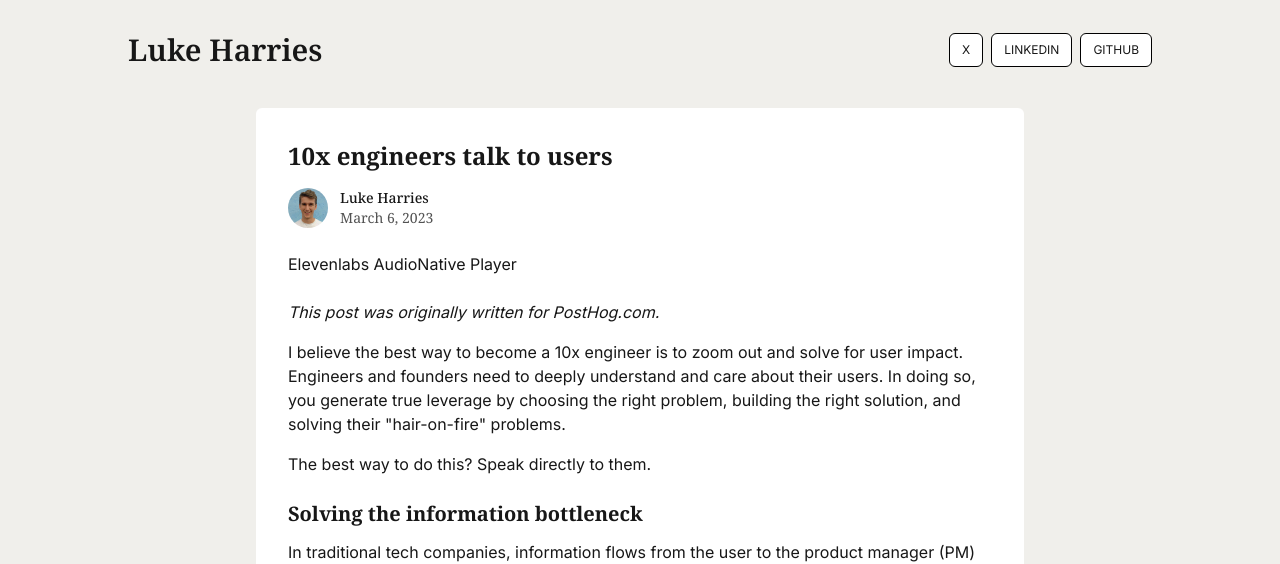
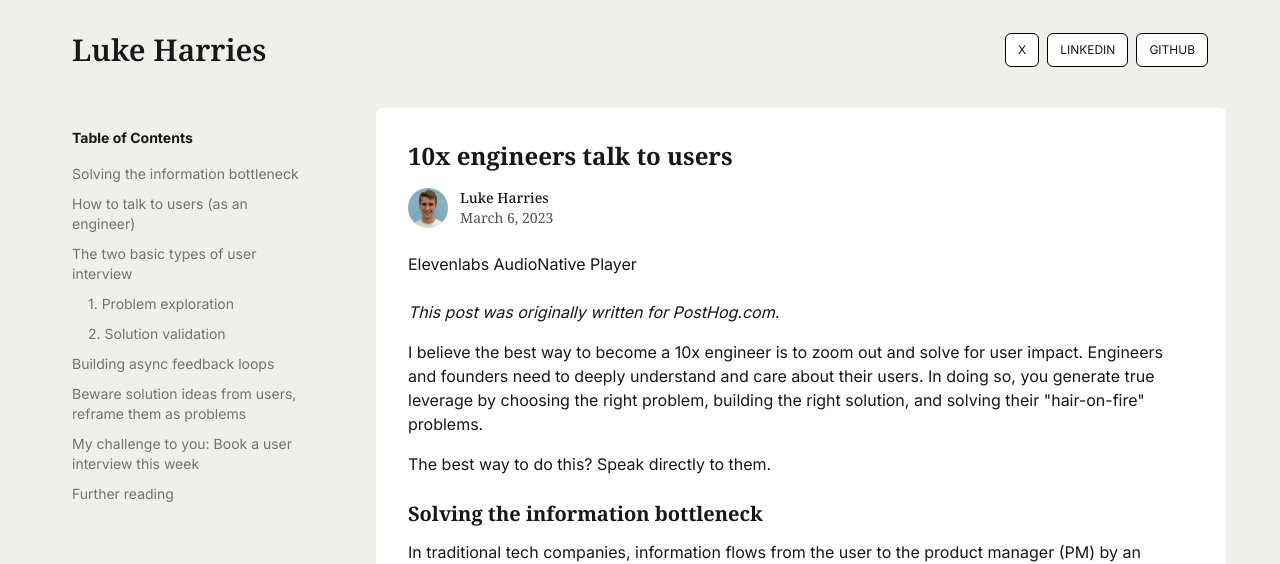
Before and after one commit to lharries/harries.co, a Next.js app: page /10x-engineers-do-user-interviews in a window 1280 px wide. Shown: the top 564 px of the page. Built offline with nearby package versions, Linux system fonts and the light colour scheme.

Commit message:
added table of contents

```diff
--- a/app/[post]/page.tsx
+++ b/app/[post]/page.tsx
@@ -5,6 +5,7 @@ import Image from "next/image";
 import { Container, Card, NavBar, Markdown } from "../components";
 import { formatDate } from "@/lib/utils";
 import ElevenLabsAudioNative from "@/app/audio-native";
+import { TableOfContents } from "../components/TableOfContents";
 
 export async function generateStaticParams() {
   const directories = fs
@@ -79,11 +80,30 @@ export default async function Post({
   const { post } = await params;
   const { frontmatter, content } = await getPost(post);
 
+  // Extract headings from markdown content
+  const headings = content
+    .split("\n")
+    .filter((line) => line.startsWith("##"))
+    .map((line) => {
+      const level = line.match(/^#+/)?.[0].length || 2;
+      const text = line.replace(/^#+\s/, "");
+      const id = text.toLowerCase().replace(/[^\w]+/g, "-");
+      return { id, text, level };
+    });
+
   return (
     <div>
       <NavBar />
       <div className="mt-10 pb-40">
-        <Container className="max-w-screen-md">
+        <Container>
+          <div
+            className={`grid grid-cols-1 ${
+              headings.length > 0
+                ? "lg:grid-cols-[240px_850px]"
+                : "lg:grid-cols-[850px] justify-center"
+            } gap-8 lg:gap-16`}
+          >
+            <TableOfContents headings={headings} />
             <Card>
               <h1 className="text-2xl font-bold font-serif">
                 {frontmatter.title}
@@ -116,6 +136,7 @@ export default async function Post({
                 <Markdown body={content} />
               </div>
             </Card>
+          </div>
         </Container>
       </div>
     </div>
--- a/app/components.tsx
+++ b/app/components.tsx
@@ -51,7 +51,7 @@ export const Container = ({
   className?: string;
 }) => {
   return (
-    <div className={`max-w-screen-lg m-auto ${className}`}>{children}</div>
+    <div className={`max-w-[1200px] mx-auto px-8 ${className}`}>{children}</div>
   );
 };
 
@@ -150,18 +150,50 @@ export const Markdown = ({
           {children}
         </CustomParagraph>
       ),
-      h1: ({ children }) => (
-        <h1 className="text-2xl font-bold font-serif mb-4 mt-8">{children}</h1>
-      ),
-      h2: ({ children }) => (
-        <h2 className="text-xl font-bold font-serif mb-3 mt-6">{children}</h2>
-      ),
-      h3: ({ children }) => (
-        <h3 className="text-lg font-bold font-serif mb-2 mt-4">{children}</h3>
-      ),
-      h4: ({ children }) => (
-        <h4 className="text-base font-bold font-serif mb-2 mt-4">{children}</h4>
-      ),
+      h1: ({ children }) => {
+        const id =
+          typeof children === "string"
+            ? children.toLowerCase().replace(/[^\w]+/g, "-")
+            : "";
+        return (
+          <h1 id={id} className="text-2xl font-bold font-serif mb-4 mt-8">
+            {children}
+          </h1>
+        );
+      },
+      h2: ({ children }) => {
+        const id =
+          typeof children === "string"
+            ? children.toLowerCase().replace(/[^\w]+/g, "-")
+            : "";
+        return (
+          <h2 id={id} className="text-xl font-bold font-serif mb-3 mt-6">
+            {children}
+          </h2>
+        );
+      },
+      h3: ({ children }) => {
+        const id =
+          typeof children === "string"
+            ? children.toLowerCase().replace(/[^\w]+/g, "-")
+            : "";
+        return (
+          <h3 id={id} className="text-lg font-bold font-serif mb-2 mt-4">
+            {children}
+          </h3>
+        );
+      },
+      h4: ({ children }) => {
+        const id =
+          typeof children === "string"
+            ? children.toLowerCase().replace(/[^\w]+/g, "-")
+            : "";
+        return (
+          <h4 id={id} className="text-base font-bold font-serif mb-2 mt-4">
+            {children}
+          </h4>
+        );
+      },
       ul: ({ children }: React.ComponentPropsWithoutRef<"ul">) => (
         <ul className="list-disc pl-5 mb-4 not-prose text-base [&_ul]:mb-0 [&_ol]:mb-0">
           {children}
@@ -266,11 +298,8 @@ export const Project = ({
 export const NavBar = () => {
   return (
     <Container>
-      <div className="flex flex-col md:flex-row gap-4 md:gap-0 mt-8 justify-between px-8 lg:px-0 items-center">
-        <Link
-          href="/"
-          className="font-semibold text-3xl font-serif text-center"
-        >
+      <div className="flex flex-col md:flex-row gap-4 md:gap-0 mt-8 justify-between items-center">
+        <Link href="/" className="font-semibold text-3xl font-serif">
           Luke Harries
         </Link>
         <div className="flex gap-2">
@@ -288,3 +317,5 @@ export const NavBar = () => {
     </Container>
   );
 };
+
+export { TableOfContents } from "./components/TableOfContents";
--- /dev/null
+++ b/app/components/TableOfContents.tsx
@@ -0,0 +1,93 @@
+"use client";
+
+import { useEffect, useState, useRef } from "react";
+import { cn } from "@/lib/utils";
+
+interface TOCItem {
+  id: string;
+  text: string;
+  level: number;
+}
+
+interface TableOfContentsProps {
+  headings: TOCItem[];
+}
+
+export function TableOfContents({ headings }: TableOfContentsProps) {
+  const [activeId, setActiveId] = useState<string>("");
+  const isAutoScrolling = useRef(false);
+
+  useEffect(() => {
+    const handleScroll = () => {
+      if (isAutoScrolling.current) {
+        return;
+      }
+
+      // Clear the active highlight
+      setActiveId("");
+    };
+
+    window.addEventListener("scroll", handleScroll);
+
+    return () => {
+      window.removeEventListener("scroll", handleScroll);
+    };
+  }, []);
+
+  const handleClick = (e: React.MouseEvent<HTMLAnchorElement>, id: string) => {
+    e.preventDefault();
+    setActiveId(id);
+
+    // Scroll to the heading
+    const element = document.getElementById(id);
+    if (element) {
+      isAutoScrolling.current = true;
+      const offset = 80;
+      const elementPosition = element.getBoundingClientRect().top;
+      const offsetPosition = elementPosition + window.pageYOffset - offset;
+
+      window.scrollTo({
+        top: offsetPosition,
+        behavior: "smooth",
+      });
+
+      // Reset the autoScrolling flag after animation completes
+      setTimeout(() => {
+        isAutoScrolling.current = false;
+      }, 1000);
+    }
+  };
+
+  if (headings.length === 0) {
+    return null;
+  }
+
+  return (
+    <nav className="hidden lg:block sticky top-32 max-h-[calc(100vh-12rem)] overflow-y-auto pb-8">
+      <h2 className="text-sm font-bold mb-4 text-neutral-900">
+        Table of Contents
+      </h2>
+      <ul className="space-y-2.5 text-sm">
+        {headings.map((heading) => (
+          <li
+            key={heading.id}
+            style={{ paddingLeft: `${(heading.level - 2) * 1}rem` }}
+          >
+            <a
+              href={`#${heading.id}`}
+              onClick={(e) => handleClick(e, heading.id)}
+              className={cn(
+                "transition-colors duration-100 hover:text-neutral-900",
+                activeId === heading.id
+                  ? "text-neutral-900 font-medium"
+                  : "text-neutral-500"
+              )}
+            >
+              {heading.text}
+            </a>
+          </li>
+        ))}
+      </ul>
+    </nav>
+  );
+}
--- a/lib/utils.ts
+++ b/lib/utils.ts
@@ -1,3 +1,10 @@
+import { type ClassValue, clsx } from "clsx";
+import { twMerge } from "tailwind-merge";
+
+export function cn(...inputs: ClassValue[]) {
+  return twMerge(clsx(inputs));
+}
+
 export function formatDate(date: string) {
   return new Date(date).toLocaleDateString("en-US", {
     year: "numeric",
--- a/package.json
+++ b/package.json
@@ -12,6 +12,7 @@
     "@11labs/react": "^0.0.2",
     "@next/third-parties": "^15.0.3",
     "@types/react-syntax-highlighter": "^15.5.13",
+    "clsx": "^2.1.1",
     "gray-matter": "^4.0.3",
     "katex": "^0.16.21",
     "next": "15.0.1",
@@ -20,7 +21,8 @@
     "react-markdown": "^9.0.1",
     "react-syntax-highlighter": "^15.6.1",
     "rehype-katex": "^7.0.1",
-    "remark-math": "^6.0.0"
+    "remark-math": "^6.0.0",
+    "tailwind-merge": "^3.0.2"
   },
   "devDependencies": {
     "@types/node": "^20",
```
Also changed, not shown: 1 other file (tests, documents, lock files or other folders). Lines whose indentation alone changed are shown as unchanged.
